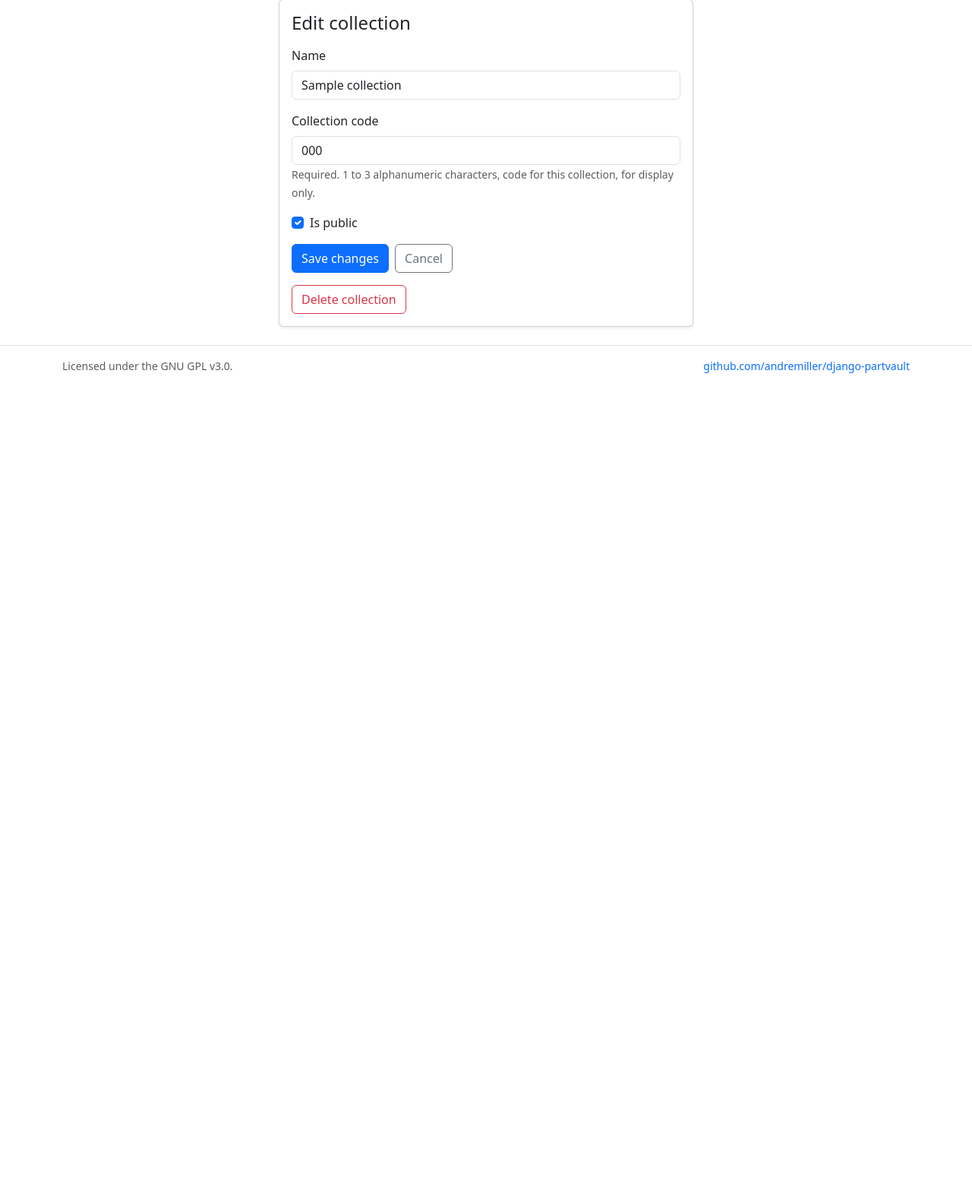
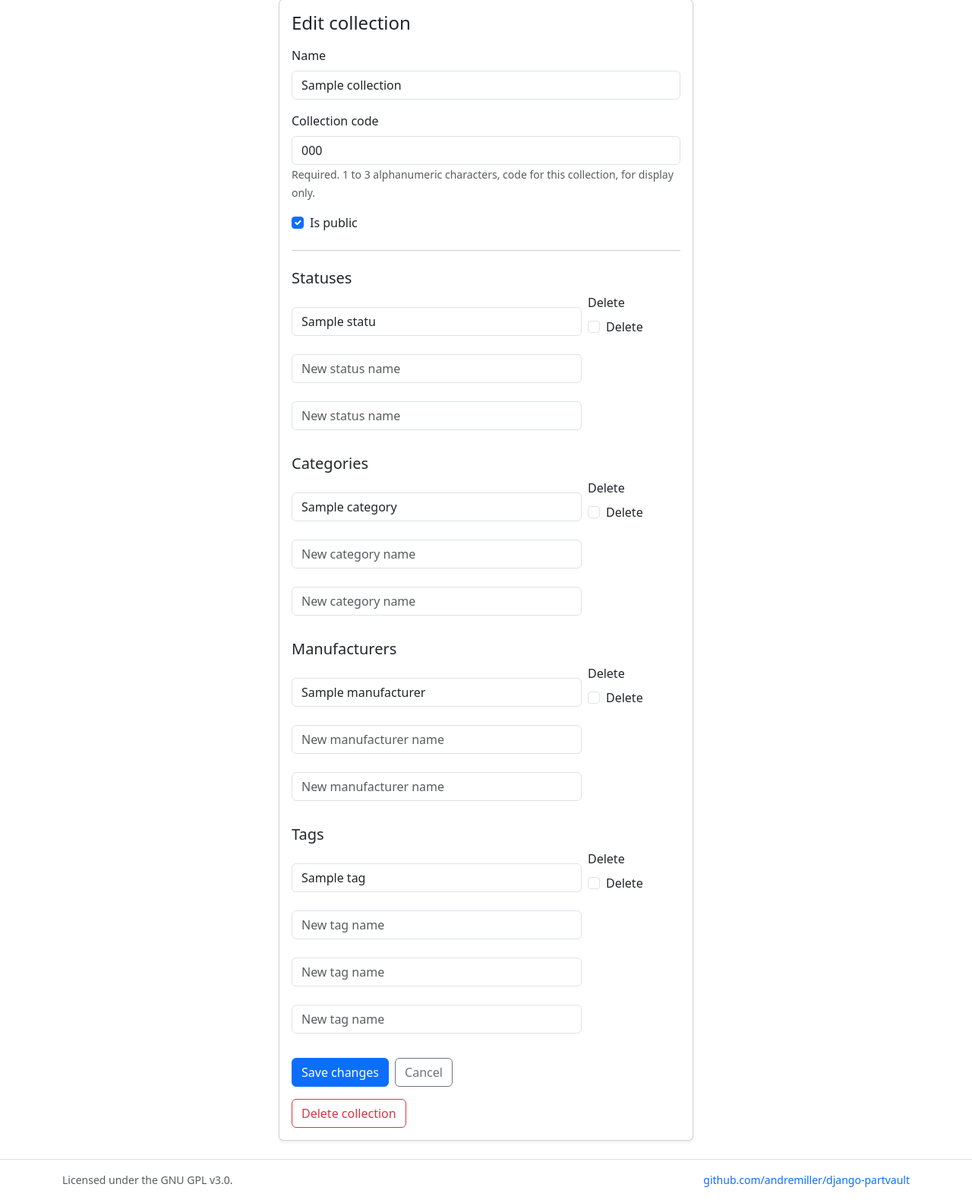
Before and after one commit to andremiller/django-partvault, a Django app: page /collections/1/edit/ in a window 1280 px wide. Shown: the part 81-1660 px from the top of the page at 76% size. Before the commit the page ends 572 px from the top, so only its background shows below. Run offline with Django 5.2, Linux system fonts and the light colour scheme; a user stored in the database is signed in; tables that the repository leaves empty hold one stand-in row (values such as "Sample post"); some libraries are stand-ins or nearby versions.

Commit message:
Add related fields to collection edit form

```diff
--- a/partvault/models.py
+++ b/partvault/models.py
@@ -60,6 +60,7 @@ class Category(models.Model):
     name = models.CharField(max_length=120)
 
     class Meta:
+        ordering = ["name"]
         verbose_name_plural = "categories"
 
     def __str__(self) -> str:
@@ -81,6 +82,9 @@ class Tag(models.Model):
     collection = models.ForeignKey(Collection, on_delete=models.CASCADE)
     name = models.CharField(max_length=60)
 
+    class Meta:
+        ordering = ["name"]
+
     def __str__(self) -> str:
         return self.name
 
@@ -88,6 +92,9 @@ class Tag(models.Model):
 class Manufacturer(models.Model):
     collection = models.ForeignKey(Collection, on_delete=models.CASCADE)
     name = models.CharField(max_length=120)
+
+    class Meta:
+        ordering = ["name"]
 
     def __str__(self) -> str:
         return self.name
@@ -98,6 +105,7 @@ class Status(models.Model):
     name = models.CharField(max_length=120)
 
     class Meta:
+        ordering = ["name"]
         verbose_name_plural = "statuses"
 
     def __str__(self) -> str:
--- a/partvault/templates/partvault/collection_form.html
+++ b/partvault/templates/partvault/collection_form.html
@@ -10,6 +10,85 @@
                 <form method="post">
                     {% csrf_token %}
                     {% bootstrap_form form %}
+                    {% if is_edit %}
+                        <hr class="my-4">
+                        <div class="mb-3">
+                            <h3 class="h5">Statuses</h3>
+                            {{ status_formset.non_form_errors }}
+                            {{ status_formset.management_form }}
+                            {% for related_form in status_formset %}
+                                {{ related_form.id }}
+                                <div class="row g-2 align-items-end mb-2">
+                                    <div class="col-md-9">
+                                        {% bootstrap_field related_form.name show_label=False placeholder="New status name" %}
+                                    </div>
+                                    <div class="col-md-3">
+                                        {% if related_form.instance.pk %}
+                                            <label class="form-label d-block">Delete</label>
+                                            {% bootstrap_field related_form.DELETE show_label=False %}
+                                        {% endif %}
+                                    </div>
+                                </div>
+                            {% endfor %}
+                        </div>
+                        <div class="mb-3">
+                            <h3 class="h5">Categories</h3>
+                            {{ category_formset.non_form_errors }}
+                            {{ category_formset.management_form }}
+                            {% for related_form in category_formset %}
+                                {{ related_form.id }}
+                                <div class="row g-2 align-items-end mb-2">
+                                    <div class="col-md-9">
+                                        {% bootstrap_field related_form.name show_label=False placeholder="New category name" %}
+                                    </div>
+                                    <div class="col-md-3">
+                                        {% if related_form.instance.pk %}
+                                            <label class="form-label d-block">Delete</label>
+                                            {% bootstrap_field related_form.DELETE show_label=False %}
+                                        {% endif %}
+                                    </div>
+                                </div>
+                            {% endfor %}
+                        </div>
+                        <div class="mb-3">
+                            <h3 class="h5">Manufacturers</h3>
+                            {{ manufacturer_formset.non_form_errors }}
+                            {{ manufacturer_formset.management_form }}
+                            {% for related_form in manufacturer_formset %}
+                                {{ related_form.id }}
+                                <div class="row g-2 align-items-end mb-2">
+                                    <div class="col-md-9">
+                                        {% bootstrap_field related_form.name show_label=False placeholder="New manufacturer name" %}
+                                    </div>
+                                    <div class="col-md-3">
+                                        {% if related_form.instance.pk %}
+                                            <label class="form-label d-block">Delete</label>
+                                            {% bootstrap_field related_form.DELETE show_label=False %}
+                                        {% endif %}
+                                    </div>
+                                </div>
+                            {% endfor %}
+                        </div>
+                        <div class="mb-3">
+                            <h3 class="h5">Tags</h3>
+                            {{ tag_formset.non_form_errors }}
+                            {{ tag_formset.management_form }}
+                            {% for related_form in tag_formset %}
+                                {{ related_form.id }}
+                                <div class="row g-2 align-items-end mb-2">
+                                    <div class="col-md-9">
+                                        {% bootstrap_field related_form.name show_label=False placeholder="New tag name" %}
+                                    </div>
+                                    <div class="col-md-3">
+                                        {% if related_form.instance.pk %}
+                                            <label class="form-label d-block">Delete</label>
+                                            {% bootstrap_field related_form.DELETE show_label=False %}
+                                        {% endif %}
+                                    </div>
+                                </div>
+                            {% endfor %}
+                        </div>
+                    {% endif %}
                     <div class="d-flex gap-2">
                         <button class="btn btn-primary" type="submit">
                             {% if is_edit %}Save changes{% else %}Create collection{% endif %}
--- a/partvault/views.py
+++ b/partvault/views.py
@@ -289,6 +289,33 @@ def _build_related_formsets(item=None, post_data=None, files=None):
     }
 
 
+def _build_collection_related_formsets(collection, post_data=None):
+    CategoryFormSet = inlineformset_factory(
+        Collection, Category, form=CategoryForm, extra=2, can_delete=True
+    )
+    ManufacturerFormSet = inlineformset_factory(
+        Collection, Manufacturer, form=ManufacturerForm, extra=2, can_delete=True
+    )
+    StatusFormSet = inlineformset_factory(
+        Collection, Status, form=StatusForm, extra=2, can_delete=True
+    )
+    TagFormSet = inlineformset_factory(
+        Collection, Tag, form=TagForm, extra=3, can_delete=True
+    )
+    return {
+        "category_formset": CategoryFormSet(
+            post_data, instance=collection, prefix="category"
+        ),
+        "manufacturer_formset": ManufacturerFormSet(
+            post_data, instance=collection, prefix="manufacturer"
+        ),
+        "status_formset": StatusFormSet(
+            post_data, instance=collection, prefix="status"
+        ),
+        "tag_formset": TagFormSet(post_data, instance=collection, prefix="tag"),
+    }
+
+
 def _save_document_formset(formset, collection):
     instances = formset.save(commit=False)
     for form in formset:
@@ -516,10 +543,17 @@ def collection_create(request):
 @login_required
 def collection_edit(request, collection_id):
     collection = get_object_or_404(Collection, pk=collection_id, owner=request.user)
+    related_formsets = _build_collection_related_formsets(
+        collection,
+        post_data=request.POST if request.method == "POST" else None,
+    )
     if request.method == "POST":
         form = CollectionForm(request.POST, instance=collection)
-        if form.is_valid():
+        related_valid = all(formset.is_valid() for formset in related_formsets.values())
+        if form.is_valid() and related_valid:
             form.save()
+            for formset in related_formsets.values():
+                formset.save()
             messages.success(request, "Collection updated.")
             return redirect("collection", collection_id=collection.id)
     else:
@@ -529,6 +563,7 @@ def collection_edit(request, collection_id):
         "is_edit": True,
         "collection": collection,
         "cancel_url": "collection",
+        **related_formsets,
     }
     return render(request, "partvault/collection_form.html", context)
 
```
